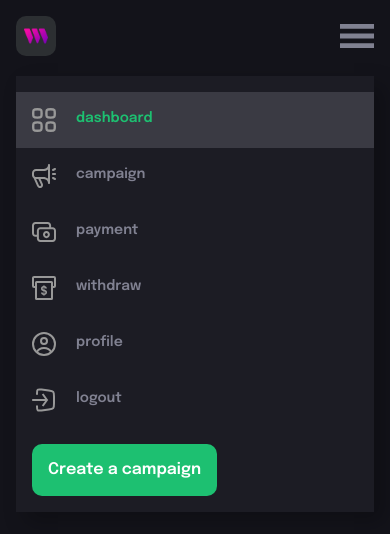
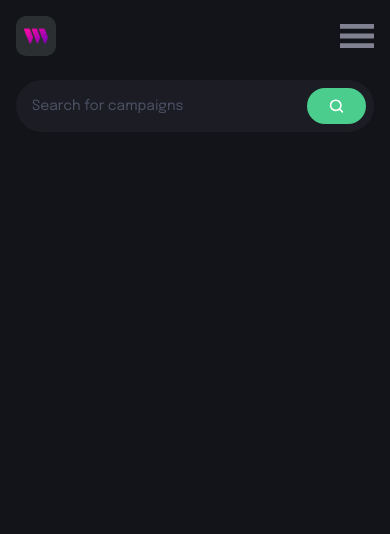
Before and after one commit to vcristian1/SmartCampaigns, a React (Vite) app in the folder client/: page /create-campaign in a window 390 px wide. Shown: the top 534 px of the page. Built offline with nearby package versions, Linux system fonts and the light colour scheme; what @thirdweb-dev/react would draw is missing.

Commit message:
prematurely closed the bracket in line 54 which did not allow the mobile menu to open or close. Added the closing bracket after translate-y-0 which resolved the error

```diff
--- a/client/src/components/Navbar.jsx
+++ b/client/src/components/Navbar.jsx
@@ -51,7 +51,7 @@ const Navbar = () => {
            onClick={() => setToggleDrawer(!toggleDrawer)}
            />
 
-           <div className={`absolute top-[60px] right-0 left-0 bg-[#1c1c24] z-10 shadow-secondary py-4 ${!toggleDrawer} ? '-translate-y-[100vh]' :  'translate-y-0' transition-all duration-700`}>
+           <div className={`absolute top-[60px] right-0 left-0 bg-[#1c1c24] z-10 shadow-secondary py-4 ${!toggleDrawer ? '-translate-y-[100vh]' :  'translate-y-0'} transition-all duration-700`}>
             <ul className='mb-4'>
               {navlinks.map((link) => (
                 <li
```
